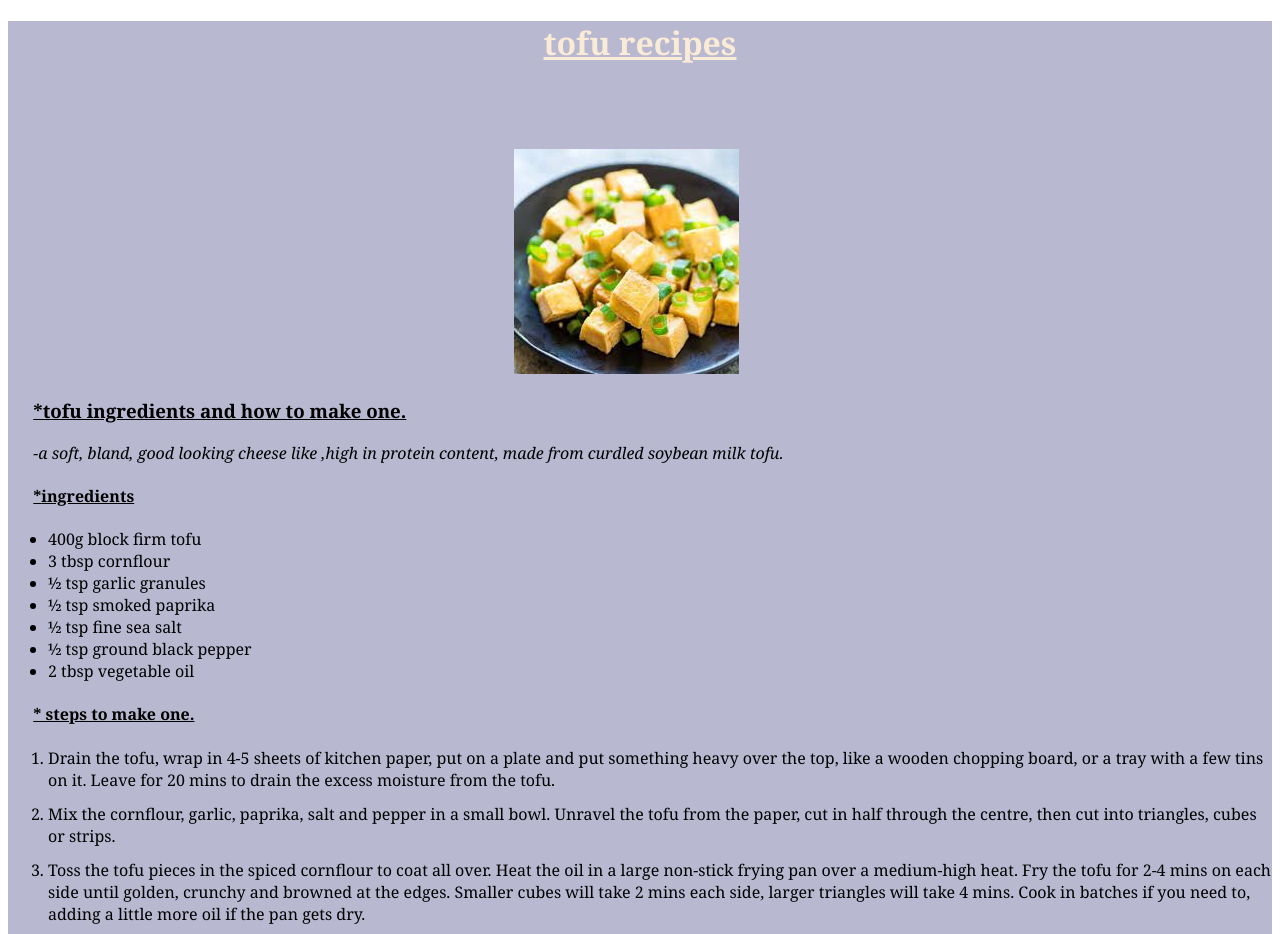
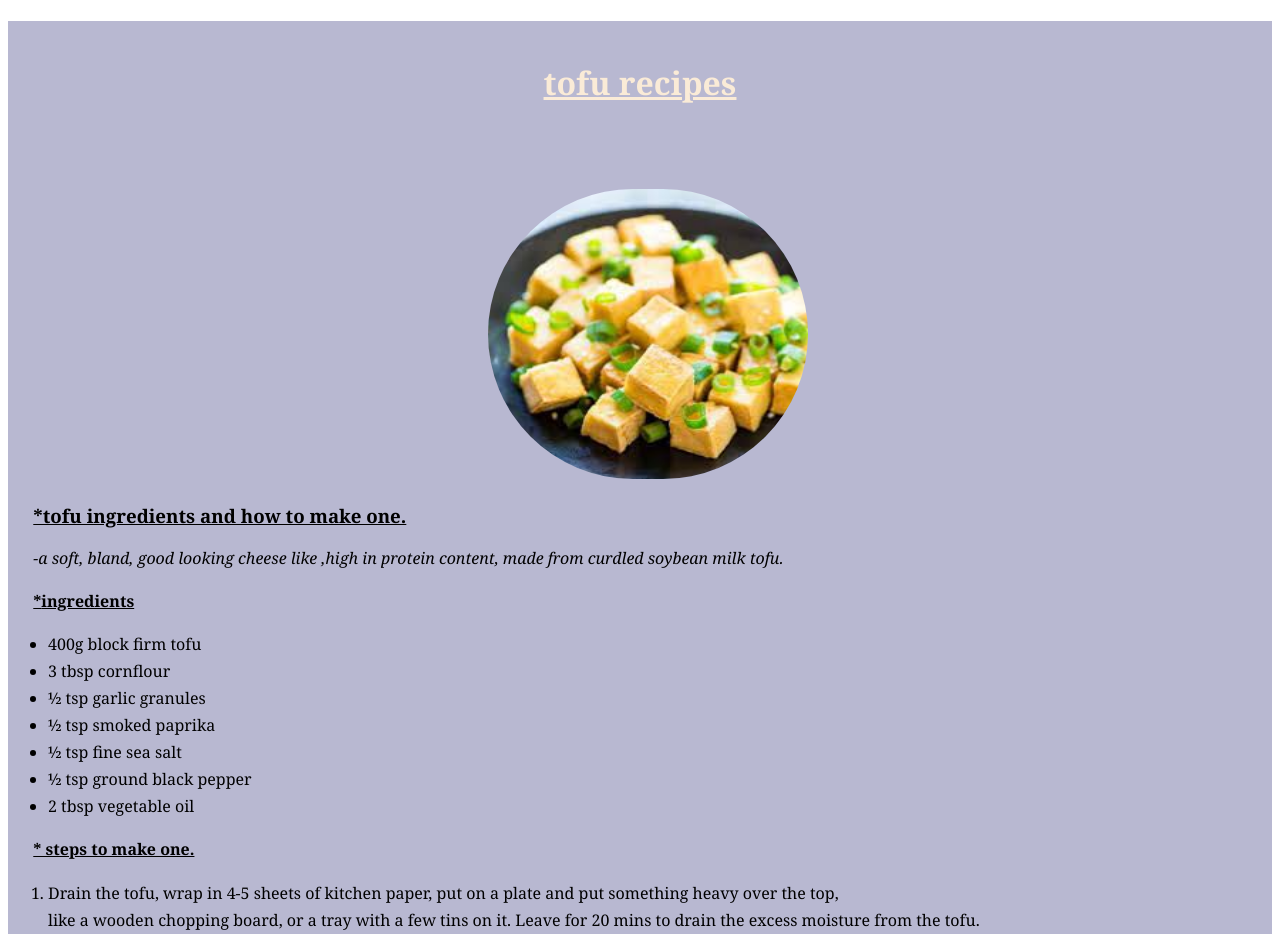
Before and after one commit to AMANUELYO/index.html, a plain HTML site: page recipes/tofu-recipes.html/tofu-recipes.html in a window 1280 px wide. Shown: the top 934 px of the page. Drawn offline with Linux system fonts and the light colour scheme.

Commit message:
recipes/tofu-recipes.html/tofu-body.css

```diff
--- a/recipes/tofu-recipes.html/tofu-body.css
+++ b/recipes/tofu-recipes.html/tofu-body.css
@@ -10,11 +10,11 @@ div
 #tit
 {
     text-align: center; font-family: Georgia, 'Times New Roman', Times, serif;
-    text-decoration: underline;color: antiquewhite;
+    text-decoration: underline;color: antiquewhite;padding-top: 40px;
 }
 img
 {
-    padding-left:40%; padding-top:5%;
+ margin-left: 38%; margin-top:5%;border-radius:300px;width: 320px;height:290px;
 
 }
 .h3
@@ -34,3 +34,15 @@ img
     text-align:start;
     margin-bottom:1%;
 }
+.ul
+{
+    margin-bottom: 5px;
+}
+.block
+{
+    display: block; margin-top: 5px;
+}
+.no-4
+{
+    padding-bottom:10px;
+}
```
